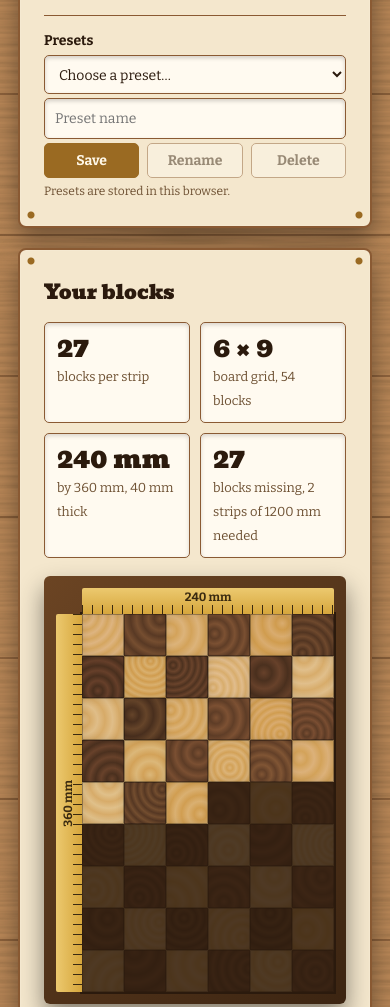
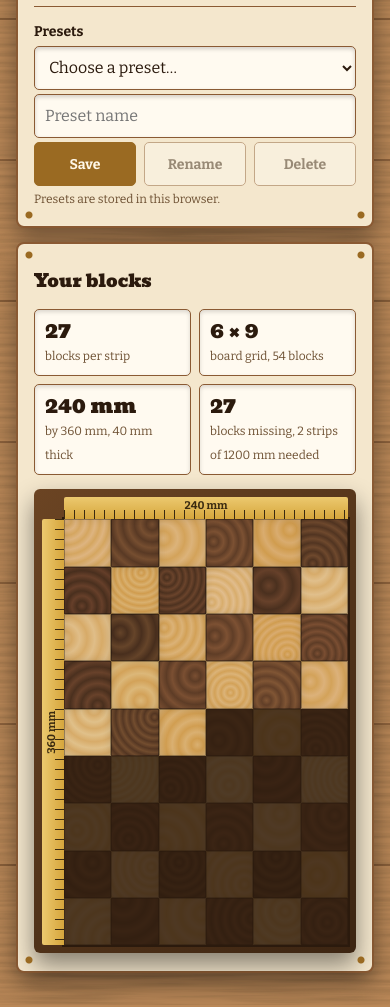
Before and after one commit to mathieunauleau/mathieunauleau.github.io, a plain HTML site: page board calculator/End-grain board calculator.html in a window 390 px wide. Shown: the part 643-1650 px from the top of the page. Drawn offline with nearby package versions, Linux system fonts and the light colour scheme.

Commit message:
Board calculator: make the page responsive on mobile
16px inputs so iOS doesn't zoom on focus, 44px tap targets, tighter
spacing and smaller stats/rulers under 600px, full-width wood pattern
select, and a single-column form at 360px and below.

Co-Authored-By: Claude Opus 5.5 <noreply@anthropic.com>

```diff
--- a/board calculator/End-grain board calculator.html
+++ b/board calculator/End-grain board calculator.html
@@ -61,6 +61,29 @@ input:focus-visible,select:focus-visible,button:focus-visible{outline:3px solid
 .steps strong{color:var(--ink)}
 .msg{background:var(--field);border:1px dashed var(--edge);border-radius:5px;padding:18px;margin:0}
 .note{font-size:13px;color:var(--muted);margin:12px 0 0}
+html{-webkit-text-size-adjust:100%;text-size-adjust:100%}
+body{overflow-x:hidden}
+.stat b{overflow-wrap:anywhere}
+@media(max-width:600px){
+  .wrap{padding:20px max(16px,env(safe-area-inset-left)) 32px max(16px,env(safe-area-inset-right))}
+  .sub{margin-bottom:16px;font-size:15px}
+  main{gap:14px}
+  .panel{padding:22px 16px 18px}
+  h2{font-size:18px}
+  .in input,select{font-size:16px;min-height:44px}
+  .btns button{min-height:44px}
+  .f:has(#p){grid-column:1/-1}
+  .stats{grid-template-columns:repeat(2,minmax(0,1fr));gap:8px;margin-bottom:14px}
+  .stat{padding:8px 10px}
+  .stat b{font-size:21px}
+  .stat span{font-size:12px}
+  .frame{padding:8px}
+  .ruler{height:22px;font-size:11px}
+  .ruler.v{width:22px;padding-left:3px}
+  .frame>.ruler:first-child{margin-left:22px!important}
+  .steps{font-size:13px;padding-left:18px}
+}
+@media(max-width:360px){.grid2{grid-template-columns:1fr}}
 </style>
 </head>
 <body>
```
